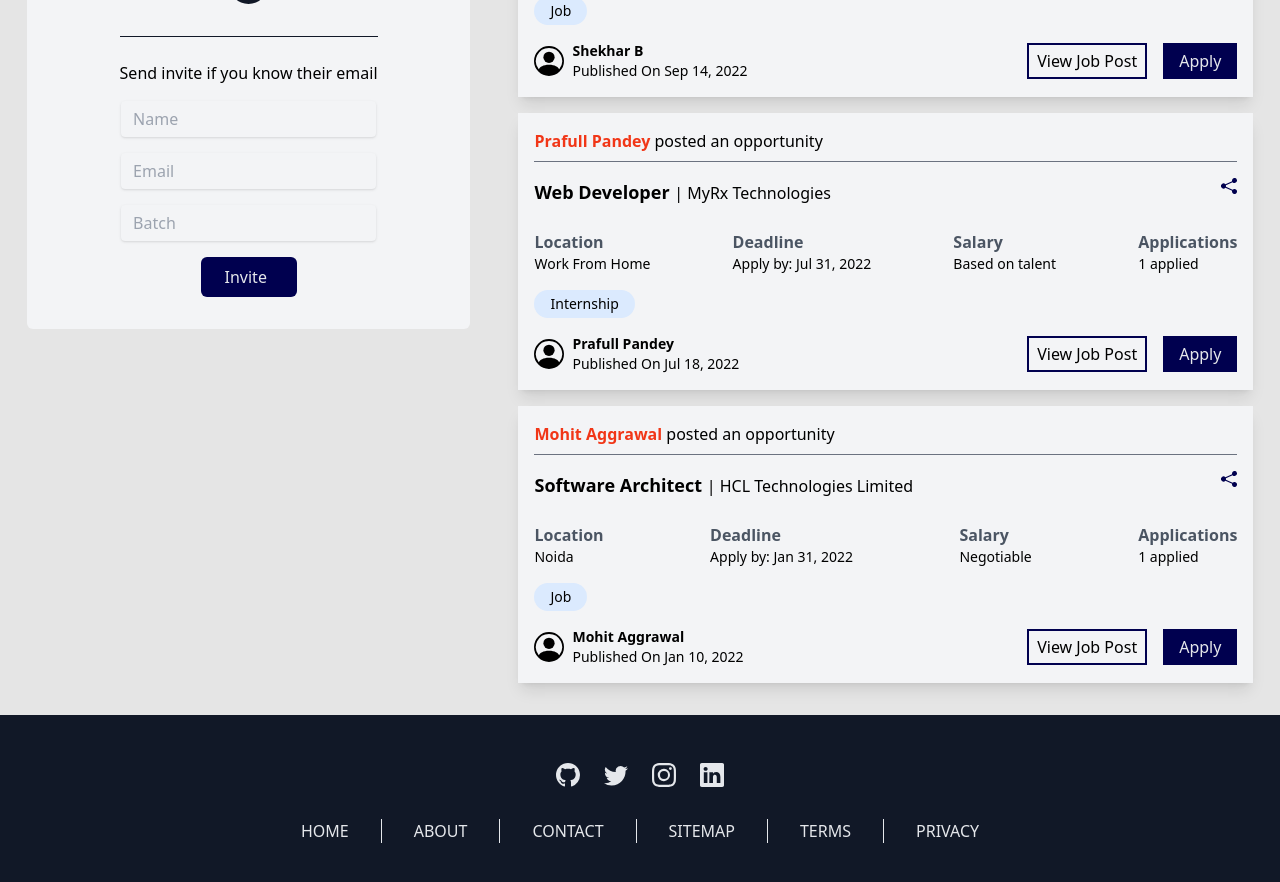
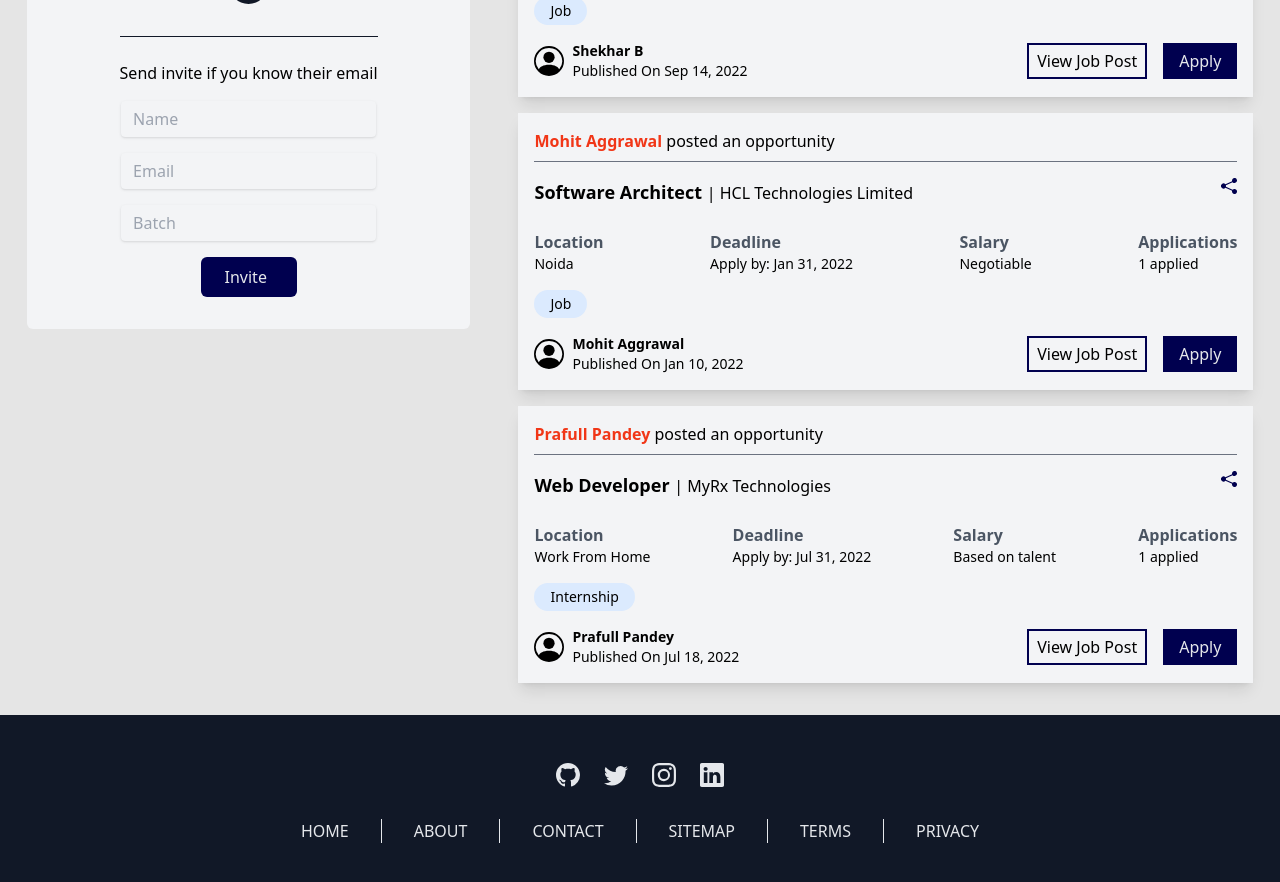
Before and after one commit to AbhinavXT/alumni, a Next.js app: page /noticeboard in a window 1280 px wide. Shown: the part 760-1642 px from the top of the page. Built offline with nearby package versions, Linux system fonts and the light colour scheme.

Commit message:
major page style update

```diff
--- a/components/subComponents/NavButtonDropDown.jsx
+++ b/components/subComponents/NavButtonDropDown.jsx
@@ -22,12 +22,12 @@ const NavButtonDropDown = ({ title, dropList }) => {
                     </svg>
                 </div>
             </button>
-            <div className={`bg-gray-100 text-base z-20 absolute list-none rounded-sm shadow my-2 -mx-32 w-60 ${dropdownOpen ? "block" : "hidden"}`}>
+            <div className={`navbarDropDownButton ${dropdownOpen ? "block" : "hidden"}`}>
                 <ul className="text-center py-1 divide-y-2" >
                     {dropList.map((item, i) => (
                         <Link key={i} href={item.path}>
                             <li onClick={() => setDropdownOpen(false)}>
-                                <a href="#" className="text-sm hover:bg-gray-100 text-gray-700 block px-4 py-2">{item.title}</a>
+                                <a href="#" className="navbarTitle">{item.title}</a>
                             </li>
                         </Link>
                     ))}
--- a/components/subComponents/SubInfo.jsx
+++ b/components/subComponents/SubInfo.jsx
@@ -2,7 +2,7 @@ import Image from 'next/image'
 
 const SubInfo = () => {
     return (
-    <div className='flex flex-col items-center justify-center gap-y-6'>
+    <div className='subInfoMain'>
         <div>
             <svg xmlns="http://www.w3.org/2000/svg" width="16" height="16" fill="currentColor" viewBox="0 0 16 16">
                 <path d="M11 6a3 3 0 1 1-6 0 3 3 0 0 1 6 0z"/>
--- a/components/subComponents/SubMemories.jsx
+++ b/components/subComponents/SubMemories.jsx
@@ -2,8 +2,8 @@ import Image from 'next/image'
 
 const SubMemories = ({ date, title, text, views }) => {
   return (
-    <div className="h-80 w-[379px] shadow-lg text-justify hover:scale-105 ease-in duration-500">
-        <div className="flex flex-col justify-center items-center h-2/5">
+    <div className="subMemoriesMain">
+        <div className="subMemoriesImage">
             <Image
                 src="/i1.png"
                 alt="Picture of the feed element"
--- a/pages/noticeboard.jsx
+++ b/pages/noticeboard.jsx
@@ -2,11 +2,58 @@ import Image from 'next/image'
 import Notice from '../components/Notice'
 
 const noticeboard = () => {
+    const notices = [
+        {
+            owner: "Shivam Ramola",
+            title: "Technical Consultant ",
+            company: "PwC India",
+            location: "Pan India",
+            deadline: "Nov 30, 2022",
+            salary: "Negotiable",
+            applications: "1",
+            type: "Job",
+            published: "Nov 20, 2022"
+        },
+        {
+            owner: "Shekhar B",
+            title: "Engineer",
+            company: "Bechtel Corporation",
+            location: "Gurgaon District",
+            deadline: "Sep 22, 2022",
+            salary: "Negotiable",
+            applications: "2",
+            type: "Job",
+            published: "Sep 14, 2022"
+        },
+        {
+            owner: "Mohit Aggrawal",
+            title: "Software Architect",
+            company: "HCL Technologies Limited",
+            location: "Noida",
+            deadline: "Jan 31, 2022",
+            salary: "Negotiable",
+            applications: "1",
+            type: "Job",
+            published: "Jan 10, 2022"
+        },
+        {
+            owner: "Prafull Pandey",
+            title: "Web Developer",
+            company: "MyRx Technologies",
+            location: "Work From Home",
+            deadline: "Jul 31, 2022",
+            salary: "Based on talent",
+            applications: "1",
+            type: "Internship",
+            published: "Jul 18, 2022"
+        }
+    ]
+
     return (
-    <div className='flex justify-center gap-x-12'>
+        <div className='noticeboardMain'>
             <div>
-            <div className='flex flex-col items-center justify-center gap-y-8 divide-y divide-gray-900 bg-gray-100 mx-auto my-6 px-8 py-8 rounded-md'>
-                <div className='flex flex-col gap-y-4 text-center'>
+                <div className='noticeboardOuterDiv'>
+                    <div className='noticeboardImageDiv'>
                         <div>
                             <Image
                                 src="/gbpec.jpg"
@@ -20,8 +67,8 @@ const noticeboard = () => {
                     </div>
 
 
-                <div className='flex flex-col gap-y-4 py-6'>
-                    <button className='flex items-center justify-center text-lg gap-x-2 text-center py-2 px-12 bg-[#E53935] rounded-md text-gray-200'>
+                    <div className='noticeboardButtons'>
+                        <button className='noticeboardButtonsInner bg-[#E53935]'>
                             <div>
                                 <svg xmlns="http://www.w3.org/2000/svg" width="20" height="20" fill="currentColor" viewBox="0 0 16 16">
                                     <path d="M0 4a2 2 0 0 1 2-2h12a2 2 0 0 1 2 2v8a2 2 0 0 1-2 2H2a2 2 0 0 1-2-2V4Zm2-1a1 1 0 0 0-1 1v.217l7 4.2 7-4.2V4a1 1 0 0 0-1-1H2Zm13 2.383-4.708 2.825L15 11.105V5.383Zm-.034 6.876-5.64-3.471L8 9.583l-1.326-.795-5.64 3.47A1 1 0 0 0 2 13h12a1 1 0 0 0 .966-.741ZM1 11.105l4.708-2.897L1 5.383v5.722Z"/>
@@ -30,7 +77,7 @@ const noticeboard = () => {
                             Invite with Gmail
                         </button>
 
-                    <button className='flex items-center justify-center text-lg gap-x-2 text-center py-2 px-12 bg-[#365899] rounded-md text-gray-200'>
+                        <button className='noticeboardButtonsInner bg-[#365899]'>
                             <div>
                                 <svg xmlns="http://www.w3.org/2000/svg" width="20" height="20" fill="currentColor" viewBox="0 0 16 16">
                                     <path d="M16 8.049c0-4.446-3.582-8.05-8-8.05C3.58 0-.002 3.603-.002 8.05c0 4.017 2.926 7.347 6.75 7.951v-5.625h-2.03V8.05H6.75V6.275c0-2.017 1.195-3.131 3.022-3.131.876 0 1.791.157 1.791.157v1.98h-1.009c-.993 0-1.303.621-1.303 1.258v1.51h2.218l-.354 2.326H9.25V16c3.824-.604 6.75-3.934 6.75-7.951z"/>
@@ -39,7 +86,7 @@ const noticeboard = () => {
                             Invite with Facebook
                         </button>
 
-                    <button className='flex items-center justify-center text-lg gap-x-2 text-center py-2 px-12 bg-[#1EBEA5] rounded-md text-gray-200'>
+                        <button className='noticeboardButtonsInner bg-[#1EBEA5]'>
                             <div>
                                 <svg xmlns="http://www.w3.org/2000/svg" width="20" height="20" fill="currentColor" viewBox="0 0 16 16">
                                     <path d="M13.601 2.326A7.854 7.854 0 0 0 7.994 0C3.627 0 .068 3.558.064 7.926c0 1.399.366 2.76 1.057 3.965L0 16l4.204-1.102a7.933 7.933 0 0 0 3.79.965h.004c4.368 0 7.926-3.558 7.93-7.93A7.898 7.898 0 0 0 13.6 2.326zM7.994 14.521a6.573 6.573 0 0 1-3.356-.92l-.24-.144-2.494.654.666-2.433-.156-.251a6.56 6.56 0 0 1-1.007-3.505c0-3.626 2.957-6.584 6.591-6.584a6.56 6.56 0 0 1 4.66 1.931 6.557 6.557 0 0 1 1.928 4.66c-.004 3.639-2.961 6.592-6.592 6.592zm3.615-4.934c-.197-.099-1.17-.578-1.353-.646-.182-.065-.315-.099-.445.099-.133.197-.513.646-.627.775-.114.133-.232.148-.43.05-.197-.1-.836-.308-1.592-.985-.59-.525-.985-1.175-1.103-1.372-.114-.198-.011-.304.088-.403.087-.088.197-.232.296-.346.1-.114.133-.198.198-.33.065-.134.034-.248-.015-.347-.05-.099-.445-1.076-.612-1.47-.16-.389-.323-.335-.445-.34-.114-.007-.247-.007-.38-.007a.729.729 0 0 0-.529.247c-.182.198-.691.677-.691 1.654 0 .977.71 1.916.81 2.049.098.133 1.394 2.132 3.383 2.992.47.205.84.326 1.129.418.475.152.904.129 1.246.08.38-.058 1.171-.48 1.338-.943.164-.464.164-.86.114-.943-.049-.084-.182-.133-.38-.232z"/>
@@ -49,18 +96,18 @@ const noticeboard = () => {
                         </button>
                     </div>
 
-                <div className='bg-gray-900 text-gray-200 rounded-full p-2'>OR</div>
+                    <div className='noticeboardOr'>OR</div>
 
-                <div className='flex flex-col gap-y-4 items-center justify-center text-center pt-6'>
+                    <div className='noticeboardFormMain'>
                         <div>Send invite if you know their email</div>
 
                         <div>
                             <form action="submit" className='flex flex-col items-center justify-center gap-y-4'>
-                            <input className="bg-gray-100 shadow appearance-none rounded w-full py-2 px-3 text-gray-700 leading-tight focus:outline-none focus:shadow-outline" id="username" type="text" placeholder="Name" />
-                            <input className="bg-gray-100 shadow appearance-none rounded w-full py-2 px-3 text-gray-700 leading-tight focus:outline-none focus:shadow-outline" id="email" type="email" placeholder="Email" />
-                            <input className="bg-gray-100 shadow appearance-none rounded w-full py-2 px-3 text-gray-700 leading-tight focus:outline-none focus:shadow-outline" id="batch" type="year" placeholder="Batch" />
+                                <input className="noticeboardFormInput" id="username" type="text" placeholder="Name" />
+                                <input className="noticeboardFormInput" id="email" type="email" placeholder="Email" />
+                                <input className="noticeboardFormInput" id="batch" type="year" placeholder="Batch" />
 
-                            <button className='flex py-2 px-6 bg-[#00004F] w-24 rounded-md text-gray-200'>
+                                <button className='noticeboardFormButton'>
                                     Invite
                                 </button>
                             </form>
@@ -69,53 +116,25 @@ const noticeboard = () => {
                 </div>
             </div>
 
-        <div className='flex flex-col my-6 gap-y-8'>
-            <div className="px-64 py-2 rounded-sm text-xl bg-[#010673] text-gray-200 text-center"> + Start a discussion/Poll</div>
-            <div className="flex flex-col gap-y-4 py-2 rounded-sm">
+            <div className='noticeboardGridMain'>
+                <div className="noticeboardGridHeader"> + Start a discussion/Poll</div>
+                <div className="noticeboardGridDiv">
+                    {notices.map((notice, i) => {
+                        return (
                             <Notice
-                    owner = "Shivam Ramola"
-                    title = "Technical Consultant "
-                    company = "PwC India"
-                    location = "Pan India"
-                    deadline = "Nov 30, 2022"
-                    salary = "Negotiable"
-                    applications = "1"
-                    type = "Job"
-                    published = "Nov 20, 2022"
+                                key={i}
+                                owner={notice.owner}
+                                title={notice.title}
+                                company={notice.company}
+                                location={notice.location}
+                                deadline={notice.deadline}
+                                salary={notice.salary}
+                                applications={notice.applications}
+                                type={notice.type}
+                                published={notice.published}
                             />
-                <Notice
-                    owner = "Shekhar B"
-                    title = "Engineer"
-                    company = "Bechtel Corporation"
-                    location = "Gurgaon District"
-                    deadline = "Sep 22, 2022"
-                    salary = "Negotiable"
-                    applications = "2"
-                    type = "Job"
-                    published = "Sep 14, 2022"
-                />
-                <Notice
-                    owner = "Prafull Pandey"
-                    title = "Web Developer"
-                    company = "MyRx Technologies"
-                    location = "Work From Home"
-                    deadline = "Jul 31, 2022"
-                    salary = "Based on talent"
-                    applications = "1"
-                    type = "Internship"
-                    published = "Jul 18, 2022"
-                />
-                <Notice
-                    owner = "Mohit Aggrawal"
-                    title = "Software Architect"
-                    company = "HCL Technologies Limited"
-                    location = "Noida"
-                    deadline = "Jan 31, 2022"
-                    salary = "Negotiable"
-                    applications = "1"
-                    type = "Job"
-                    published = "Jan 10, 2022"
-                />
+                        )
+                    })}
                 </div>
             </div>
         </div>
```
Also changed, not shown: components/subComponents/Alumni.jsx (+5 -5 lines), styles/globals.css (+97 -0 lines). Lines whose indentation alone changed are shown as unchanged.
